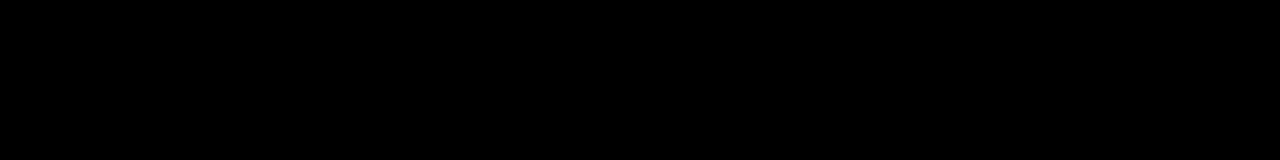
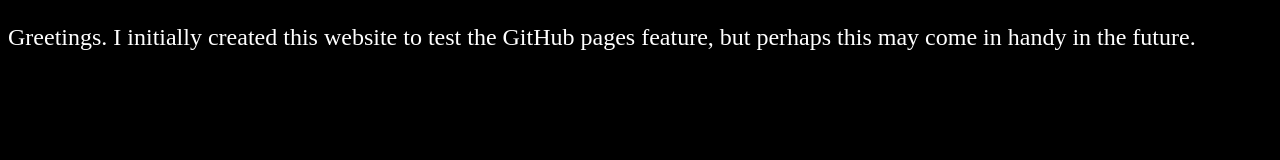
Before and after one commit to Celian4862/Celian4862, a plain HTML site: page index.html in a window 1280 px wide. Drawn offline with Linux system fonts and the light colour scheme.

Commit message:
Forgot to change the text colour to white.

```diff
--- a/index.html
+++ b/index.html
@@ -5,6 +5,8 @@
         <style>
             body {
                 background-color: black;
+                color: white;
+                font-size: 3vh;
             }
         </style>
     </head>
```
